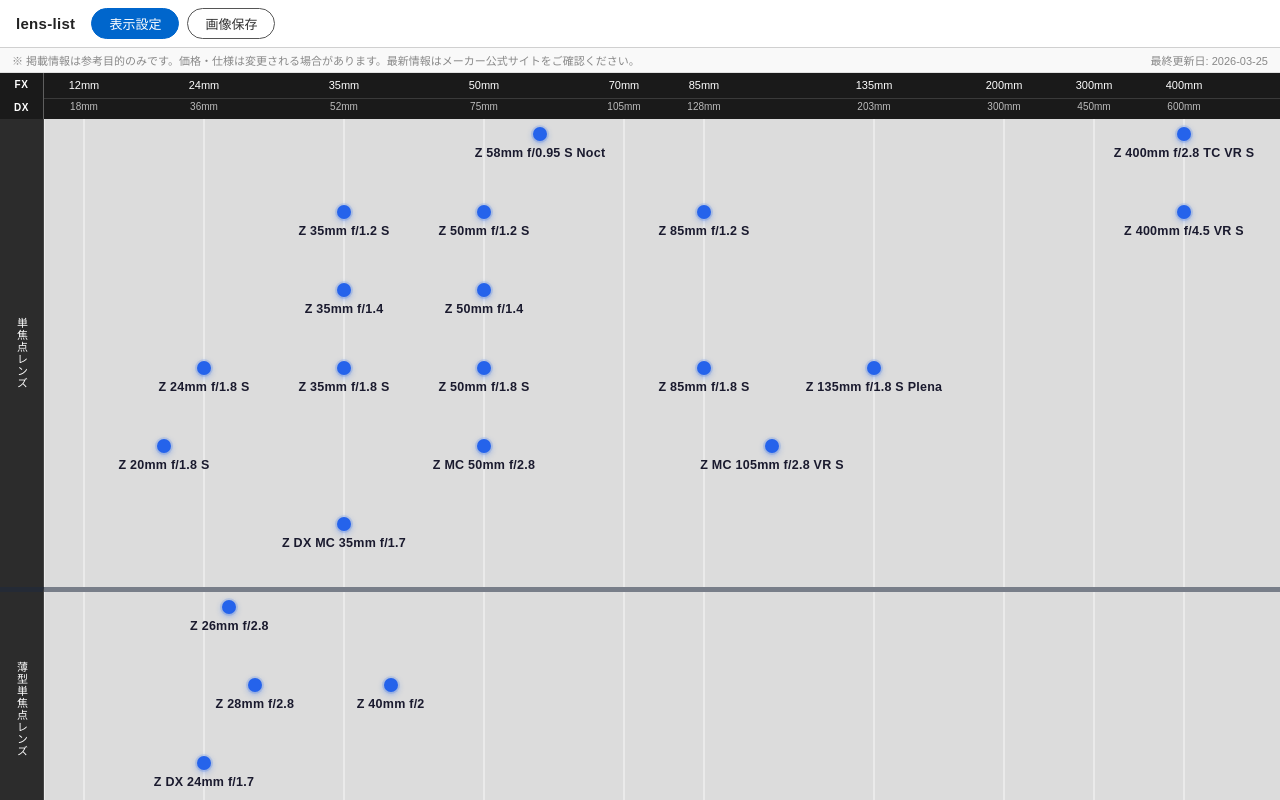
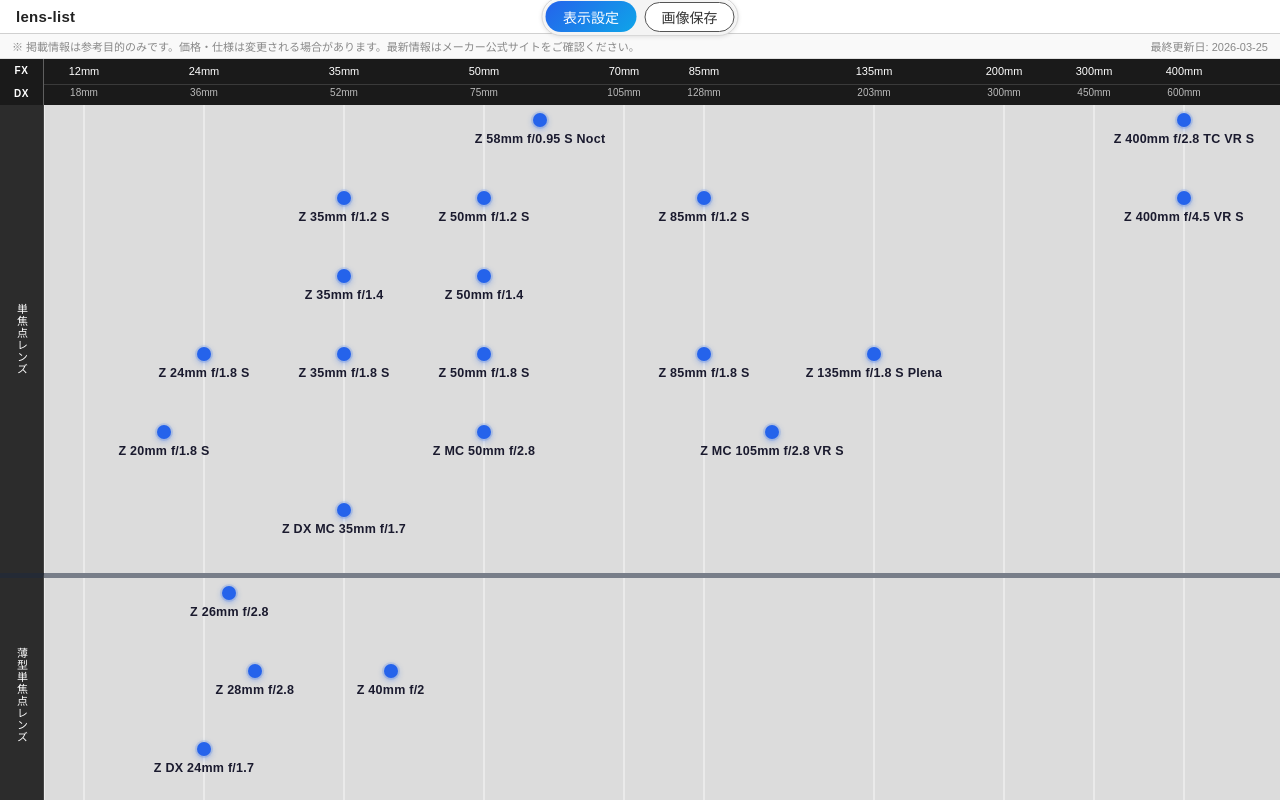
Before and after one commit to fuziki/lens-list, a React (Vite) app: page / in a window 1280 px wide. Built offline with nearby package versions, Linux system fonts and the light colour scheme.

Commit message:
Center top bar actions with capsule container and gradient primary button

```diff
--- a/src/styles/app.css
+++ b/src/styles/app.css
@@ -2,6 +2,7 @@
 
 .top-bar {
   flex-shrink: 0;
+  position: relative;
   display: flex;
   align-items: center;
   justify-content: flex-start;
@@ -19,22 +20,29 @@
 }
 
 .top-bar-actions {
+  position: absolute;
+  left: 50%;
+  transform: translateX(-50%);
   display: flex;
   align-items: center;
   gap: 8px;
-  margin-left: 16px;
+  padding: 3px;
+  background: #f4f4f4;
+  border: 1px solid #d8d8d8;
+  border-radius: 999px;
+  box-shadow: 0 1px 4px rgba(0, 0, 0, 0.1), inset 0 1px 2px rgba(255, 255, 255, 0.8);
 }
 
 .top-bar-action-btn {
   display: inline-flex;
   align-items: center;
   justify-content: center;
-  min-width: 88px;
-  padding: 5px 14px;
+  min-width: 80px;
+  padding: 4px 16px;
   border: 1.5px solid #555;
   border-radius: 999px;
-  background: transparent;
-  font-size: 13px;
+  background: #fff;
+  font-size: 14px;
   font-weight: 500;
   cursor: pointer;
   color: #333;
@@ -49,14 +57,15 @@
 }
 
 .top-bar-action-btn--primary {
-  background: #0066cc;
-  border-color: #0066cc;
+  border: none;
+  padding: 5.5px 17.5px;
+  background: linear-gradient(135deg, #2563eb, #0ea5e9);
   color: #fff;
 }
 
 .top-bar-action-btn--primary:hover:not(:disabled) {
-  background: #0052a3;
-  border-color: #0052a3;
+  border: none;
+  background: linear-gradient(135deg, #1d4ed8, #0284c7);
   color: #fff;
 }
 
@@ -600,4 +609,9 @@
   .header-corner {
     position: static;
   }
+  .top-bar-actions {
+    position: static;
+    transform: none;
+    margin-left: auto;
+  }
 }
```
